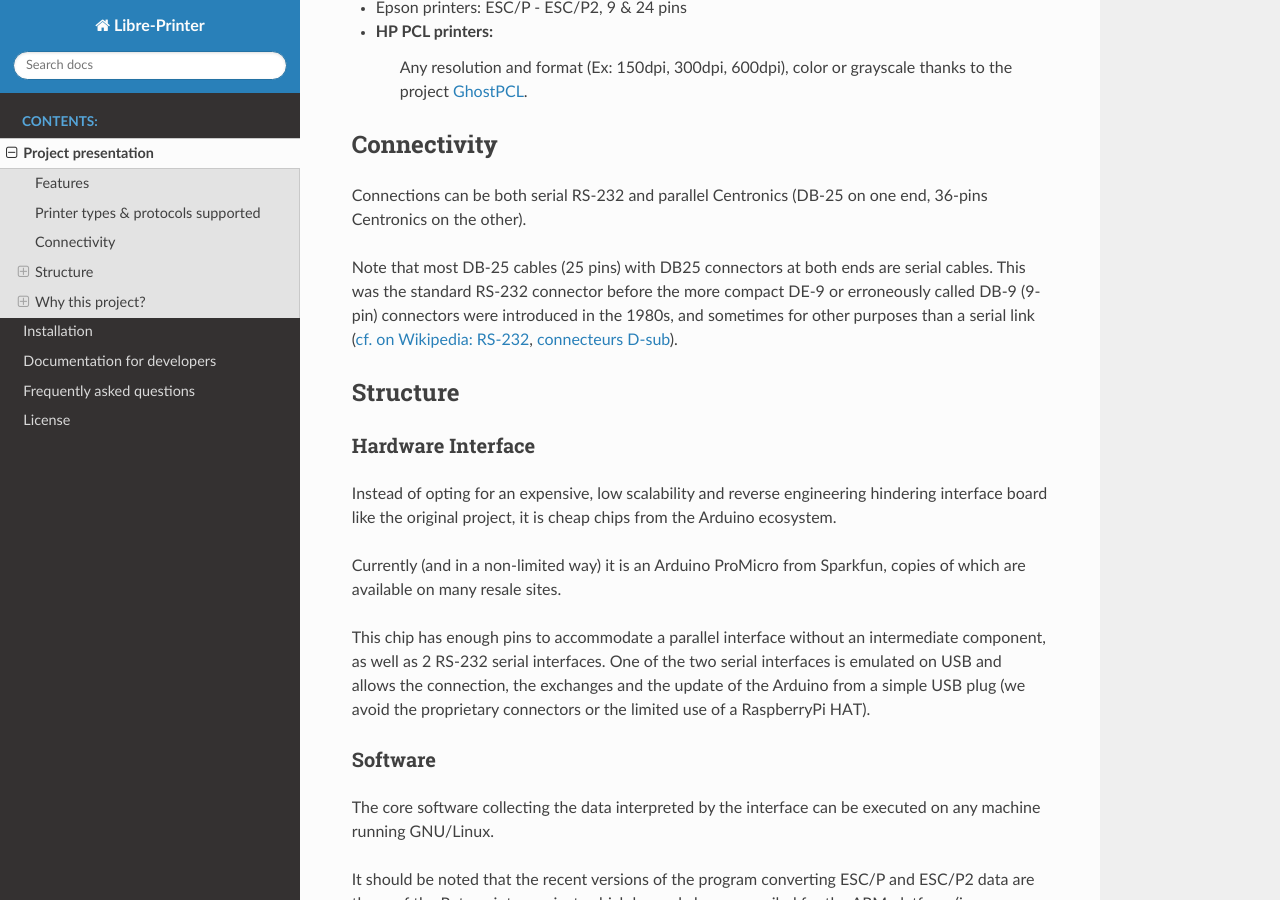
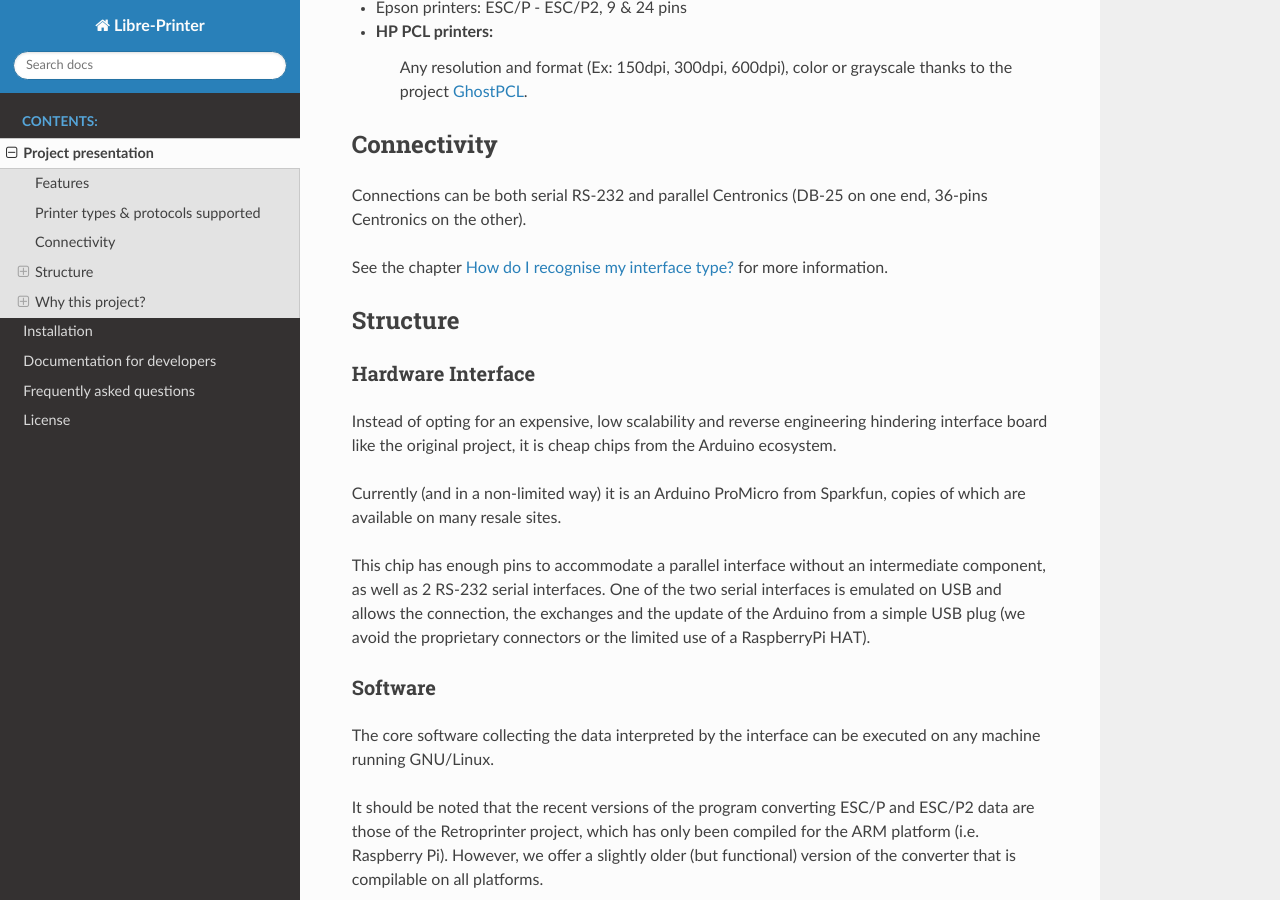
Before and after one commit to ysard/libre-printer, a Sphinx documentation site: the page built from doc/source/project_presentation.rst, in a window 1280 px wide and 900 px high, scrolled down 1475 px. Built offline with Sphinx 7.4.7 and the Read the Docs theme 2.0.0, drawn with Linux system fonts in a browser that asks for light colours.

Commit message:
[doc] Limit redundant texts with ref links

```diff
--- a/doc/source/FAQ.rst
+++ b/doc/source/FAQ.rst
@@ -51,6 +51,8 @@ In the worst case manufacturers provide proprietary drivers for their machines.
 Check this link for GNU/Linux compatible printers via CUPS:
 `openprinting.org <http://www.openprinting.org/printers>`_.
 
+
+.. _interface_type:
 
 How do I recognise my interface type?
 -------------------------------------
--- a/doc/source/project_presentation.rst
+++ b/doc/source/project_presentation.rst
@@ -56,12 +58,7 @@ Connectivity
 Connections can be both serial RS-232 and parallel Centronics (DB-25 on one end,
 36-pins Centronics on the other).
 
-Note that most DB-25 cables (25 pins) with DB25 connectors at both ends are serial
-cables. This was the standard RS-232 connector before the more compact DE-9 or
-erroneously called DB-9 (9-pin) connectors were introduced in the 1980s, and
-sometimes for other purposes than a serial link
-(`cf. on Wikipedia: RS-232 <https://fr.wikipedia.org/wiki/RS-232>`_,
-`connecteurs D-sub <https://fr.wikipedia.org/wiki/D-sub>`_).
+See the chapter :ref:`interface_type` for more information.
 
 .. _project_structure:
 
```
Also changed, not shown: other parts of doc/source/project_presentation.rst (+2 -0 lines).
